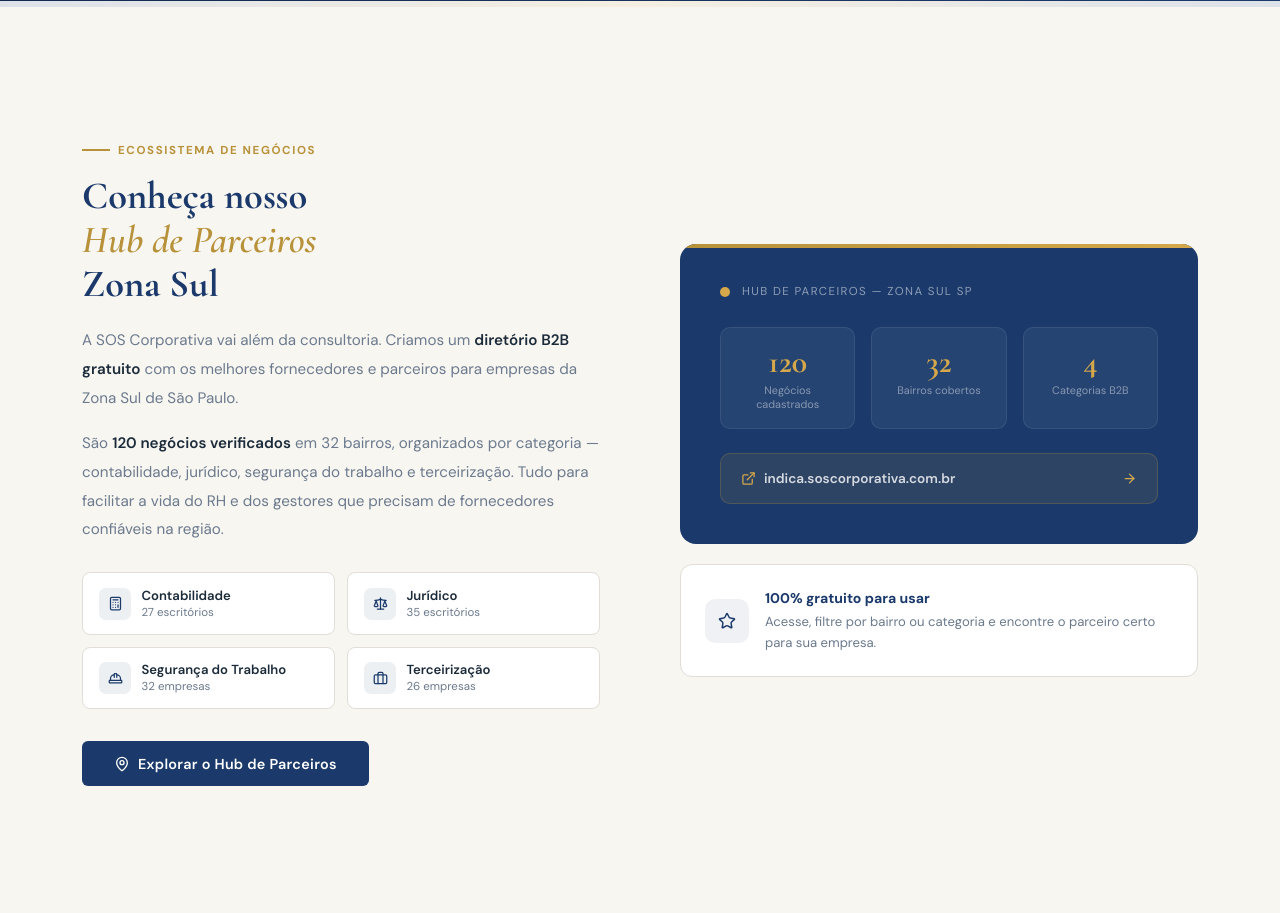
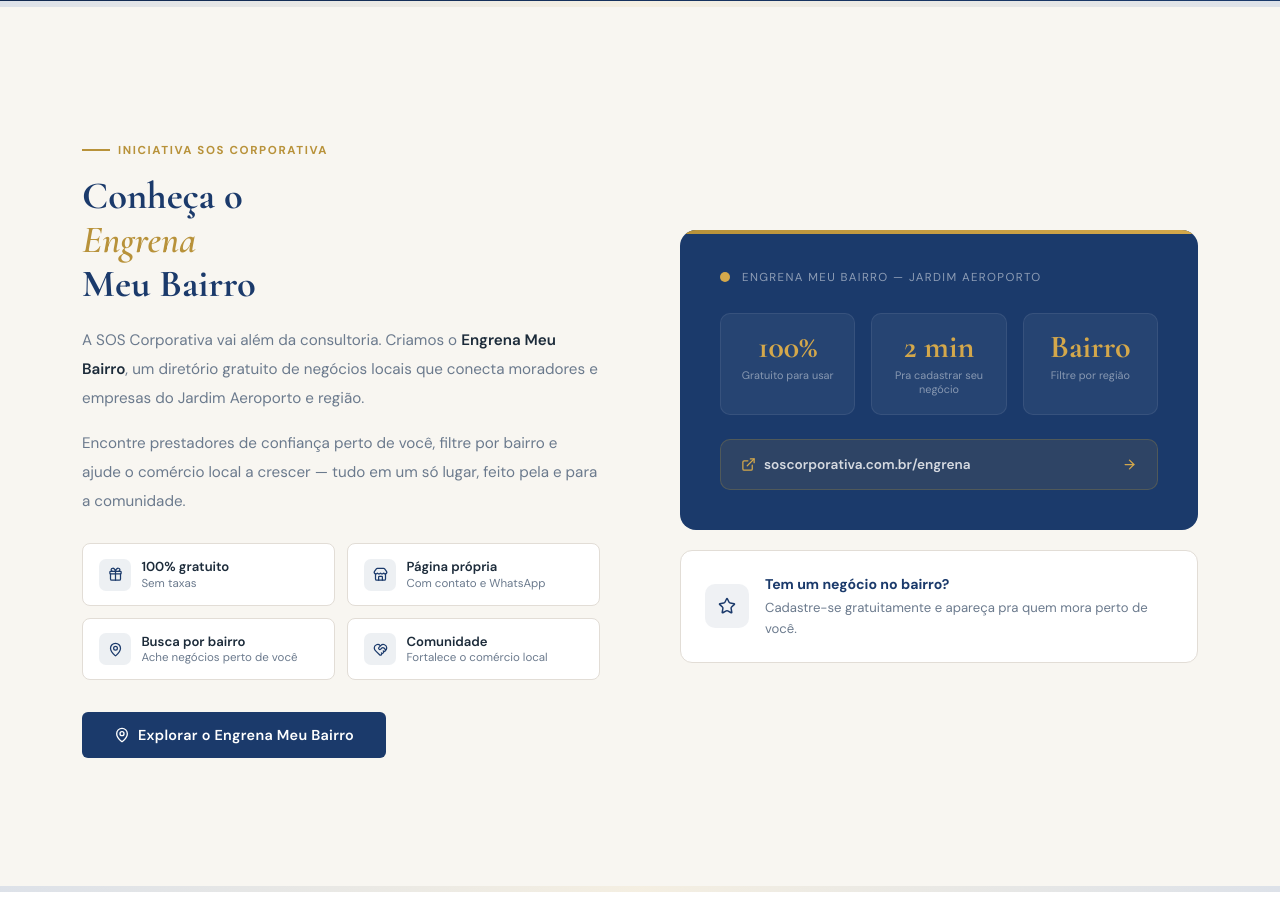
Before and after one commit to leanttro/soscorpotativa, a Flask app: page / in a window 1280 px wide. Shown: the part 5123-6036 px from the top of the page. Run offline with Flask 3, Linux system fonts and the light colour scheme.

Commit message:
Update index.html

```diff
--- a/templates/index.html
+++ b/templates/index.html
@@ -1142,9 +1142,9 @@ footer {
   <a href="#nr01" onclick="closeMobile()">NR-01</a>
   <a href="#pbec" onclick="closeMobile()">PBEC</a>
   <a href="#equipe" onclick="closeMobile()">Equipe</a>
-  <a href="#hub" onclick="closeMobile()">Indica</a>
   <a href="#blog" onclick="closeMobile()">Blog</a>
-  <a href="#contato" onclick="closeMobile()" style="color:var(--gold2)">Fale Conosco</a>
+  <a href="/engrena" onclick="closeMobile()" style="color:var(--gold2)">Engrena Meu Bairro</a>
+  <a href="#contato" onclick="closeMobile()">Fale Conosco</a>
 </div>
 
 <!-- NAVBAR -->
@@ -1161,8 +1161,8 @@ footer {
         <li><a href="#nr01">NR-01</a></li>
         <li><a href="#pbec">PBEC</a></li>
         <li><a href="#equipe">Equipe</a></li>
-        <li><a href="#hub">Indica</a></li>
         <li><a href="#blog">Blog</a></li>
+        <li><a href="/engrena">Engrena Meu Bairro</a></li>
         <li><a href="#contato" class="nav-cta-btn">Fale Conosco</a></li>
       </ul>
       <button class="hamburger" onclick="openMobile()" aria-label="Menu">
@@ -1539,35 +1539,35 @@ footer {
     <div class="hub-inner">
 
       <div class="hub-text reveal-left">
-        <span class="tag-label">Ecossistema de negócios</span>
-        <h2>Conheça nosso<br><em>Hub de Parceiros</em><br>Zona Sul</h2>
+        <span class="tag-label">Iniciativa SOS Corporativa</span>
+        <h2>Conheça o<br><em>Engrena</em><br>Meu Bairro</h2>
         <p>
-          A SOS Corporativa vai além da consultoria. Criamos um <strong>diretório B2B gratuito</strong> com os melhores fornecedores e parceiros para empresas da Zona Sul de São Paulo.
+          A SOS Corporativa vai além da consultoria. Criamos o <strong>Engrena Meu Bairro</strong>, um diretório gratuito de negócios locais que conecta moradores e empresas do Jardim Aeroporto e região.
         </p>
         <p>
-          São <strong>120 negócios verificados</strong> em 32 bairros, organizados por categoria — contabilidade, jurídico, segurança do trabalho e terceirização. Tudo para facilitar a vida do RH e dos gestores que precisam de fornecedores confiáveis na região.
+          Encontre prestadores de confiança perto de você, filtre por bairro e ajude o comércio local a crescer — tudo em um só lugar, feito pela e para a comunidade.
         </p>
         <div class="hub-cats">
           <div class="hub-cat">
-            <div class="hub-cat-icon"><i data-lucide="calculator" style="width:15px;height:15px"></i></div>
-            <div class="hub-cat-text">Contabilidade <span class="hub-cat-count">27 escritórios</span></div>
+            <div class="hub-cat-icon"><i data-lucide="gift" style="width:15px;height:15px"></i></div>
+            <div class="hub-cat-text">100% gratuito <span class="hub-cat-count">Sem taxas</span></div>
           </div>
           <div class="hub-cat">
-            <div class="hub-cat-icon"><i data-lucide="scale" style="width:15px;height:15px"></i></div>
-            <div class="hub-cat-text">Jurídico <span class="hub-cat-count">35 escritórios</span></div>
+            <div class="hub-cat-icon"><i data-lucide="store" style="width:15px;height:15px"></i></div>
+            <div class="hub-cat-text">Página própria <span class="hub-cat-count">Com contato e WhatsApp</span></div>
           </div>
           <div class="hub-cat">
-            <div class="hub-cat-icon"><i data-lucide="hard-hat" style="width:15px;height:15px"></i></div>
-            <div class="hub-cat-text">Segurança do Trabalho <span class="hub-cat-count">32 empresas</span></div>
+            <div class="hub-cat-icon"><i data-lucide="map-pin" style="width:15px;height:15px"></i></div>
+            <div class="hub-cat-text">Busca por bairro <span class="hub-cat-count">Ache negócios perto de você</span></div>
           </div>
           <div class="hub-cat">
-            <div class="hub-cat-icon"><i data-lucide="briefcase" style="width:15px;height:15px"></i></div>
-            <div class="hub-cat-text">Terceirização <span class="hub-cat-count">26 empresas</span></div>
-          </div>
-        </div>
-        <a href="https://indica.soscorporativa.com.br/" target="_blank" class="btn-navy">
+            <div class="hub-cat-icon"><i data-lucide="heart-handshake" style="width:15px;height:15px"></i></div>
+            <div class="hub-cat-text">Comunidade <span class="hub-cat-count">Fortalece o comércio local</span></div>
+          </div>
+        </div>
+        <a href="/engrena" class="btn-navy">
           <i data-lucide="map-pin" style="width:16px;height:16px"></i>
-          Explorar o Hub de Parceiros
+          Explorar o Engrena Meu Bairro
         </a>
       </div>
 
@@ -1575,26 +1575,26 @@ footer {
         <div class="hub-card-main">
           <div class="hub-card-main-logo">
             <div class="hub-card-main-logo-dot"></div>
-            <span>Hub de Parceiros — Zona Sul SP</span>
+            <span>Engrena Meu Bairro — Jardim Aeroporto</span>
           </div>
           <div class="hub-stats-row">
             <div class="hub-stat">
-              <span class="hub-stat-num">120</span>
-              <span class="hub-stat-lbl">Negócios cadastrados</span>
+              <span class="hub-stat-num">100%</span>
+              <span class="hub-stat-lbl">Gratuito para usar</span>
             </div>
             <div class="hub-stat">
-              <span class="hub-stat-num">32</span>
-              <span class="hub-stat-lbl">Bairros cobertos</span>
+              <span class="hub-stat-num">2 min</span>
+              <span class="hub-stat-lbl">Pra cadastrar seu negócio</span>
             </div>
             <div class="hub-stat">
-              <span class="hub-stat-num">4</span>
-              <span class="hub-stat-lbl">Categorias B2B</span>
+              <span class="hub-stat-num">Bairro</span>
+              <span class="hub-stat-lbl">Filtre por região</span>
             </div>
           </div>
-          <a href="https://indica.soscorporativa.com.br/" target="_blank" class="hub-card-main-cta">
+          <a href="/engrena" class="hub-card-main-cta">
             <span>
               <i data-lucide="external-link" style="width:15px;height:15px;color:var(--gold2)"></i>
-              indica.soscorporativa.com.br
+              soscorporativa.com.br/engrena
             </span>
             <i data-lucide="arrow-right" style="width:15px;height:15px;color:var(--gold2)"></i>
           </a>
@@ -1604,8 +1604,8 @@ footer {
             <i data-lucide="star" style="width:18px;height:18px"></i>
           </div>
           <div class="hub-card-sub-text">
-            <strong>100% gratuito para usar</strong>
-            <span>Acesse, filtre por bairro ou categoria e encontre o parceiro certo para sua empresa.</span>
+            <strong>Tem um negócio no bairro?</strong>
+            <span>Cadastre-se gratuitamente e apareça pra quem mora perto de você.</span>
           </div>
         </div>
       </div>
@@ -2047,7 +2047,7 @@ footer {
           <li><a href="#quem-somos">Quem Somos</a></li>
           <li><a href="#mvv">Missão &amp; Valores</a></li>
           <li><a href="#equipe">Nossa Equipe</a></li>
-          <li><a href="#hub">Indica — Hub de Parceiros</a></li>
+          <li><a href="/engrena">Engrena Meu Bairro</a></li>
           <li><a href="#blog">Blog</a></li>
           <li><a href="#faq">FAQ</a></li>
         </ul>
```
